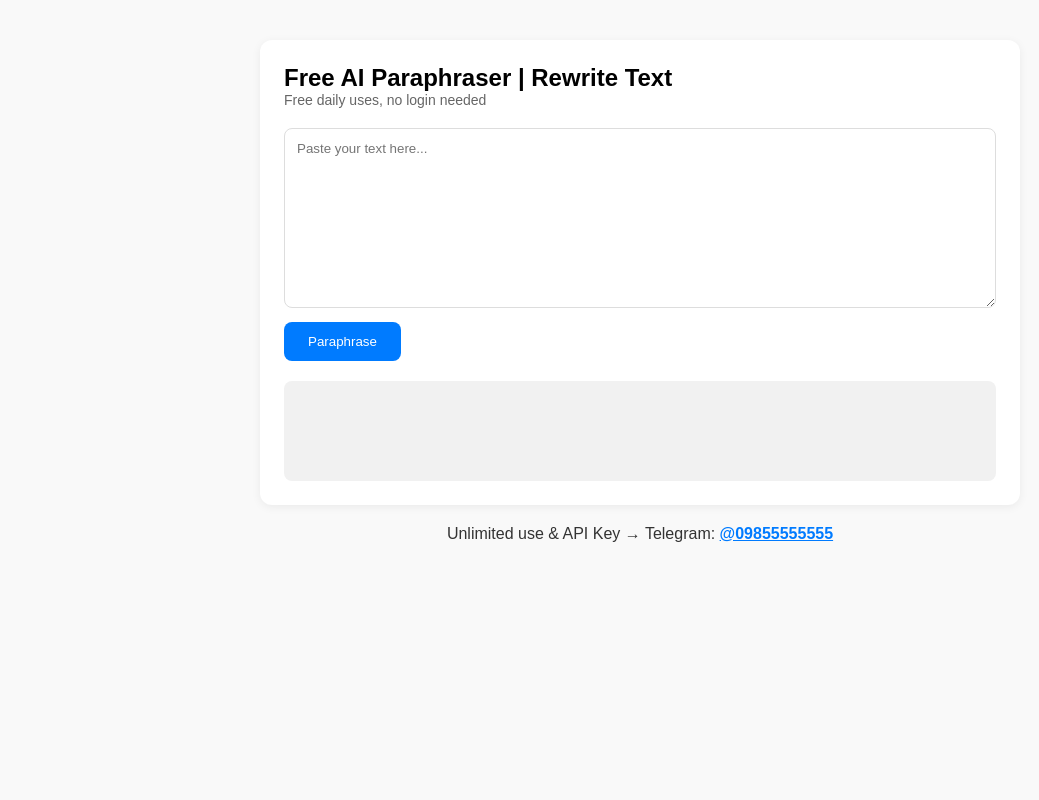
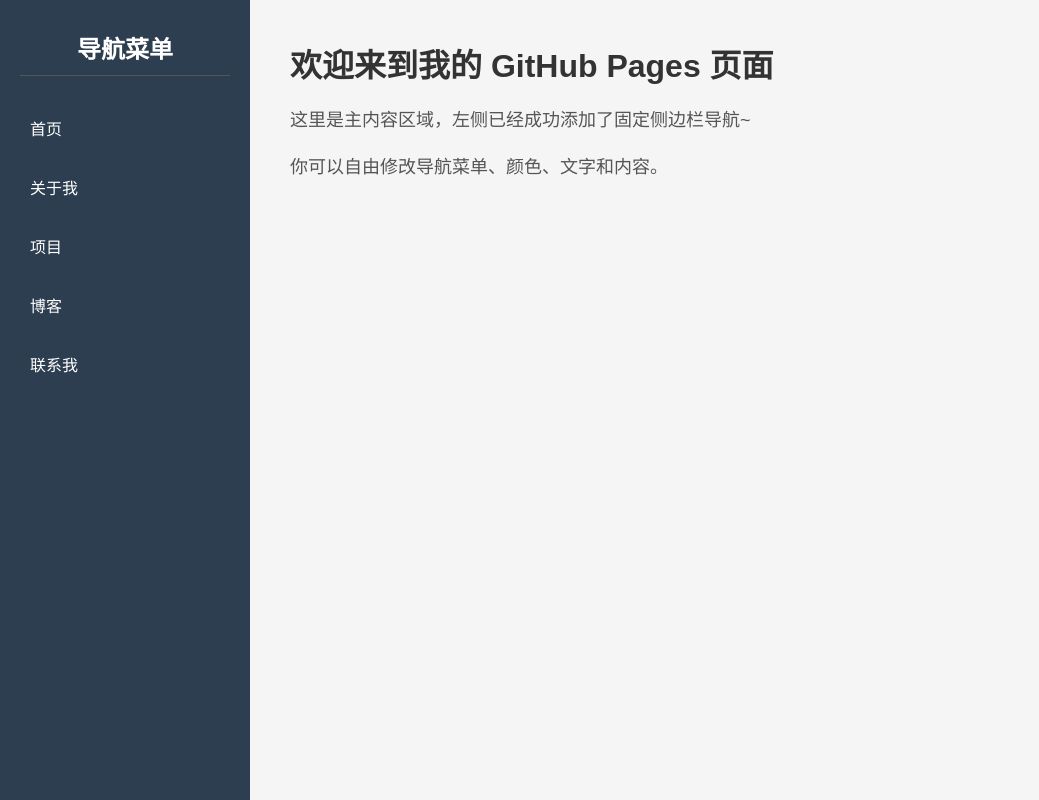
Before and after one commit to wm-cp/wmcp, a plain HTML site: page index.html in a window 1280 px wide. Shown: the whole page, without its empty margins (0-1039 px from the left). Drawn offline with Linux system fonts and the light colour scheme.

Commit message:
Update index.html

```diff
--- a/index.html
+++ b/index.html
@@ -1,57 +1,113 @@
 <!DOCTYPE html>
-<html lang="en">
+<html lang="zh-CN">
 <head>
-  <meta charset="UTF-8">
-  <title>Free AI </title>
-  <style>
-    *{box-sizing:border-box;margin:0;padding:0;font-family:Arial}
-    body{max-width:800px;margin:40px auto;padding:0 20px;background:#f9f9f9}
-    .box{background:white;padding:24px;border-radius:12px;box-shadow:0 2px 10px #00000010}
-    textarea{width:100%;height:180px;padding:12px;margin:10px 0;border:1px solid #ddd;border-radius:8px}
-    button{background:#007bff;color:white;border:none;padding:12px 24px;border-radius:8px;cursor:pointer}
-    .result{margin-top:20px;padding:16px;background:#f1f1f1;border-radius:8px;min-height:100px}
-    .tg{margin-top:20px;text-align:center;color:#333}
-    .tg a{color:#007bff;font-weight:bold}
-    .limit{color:#666;font-size:14px;margin-bottom:10px}
-  </style>
+    <meta charset="UTF-8">
+    <meta name="viewport" content="width=device-width, initial-scale=1.0">
+    <title>我的 GitHub 页面</title>
+    <style>
+        /* 全局样式重置 */
+        * {
+            margin: 0;
+            padding: 0;
+            box-sizing: border-box;
+            font-family: Arial, sans-serif;
+        }
+
+        /* 页面整体布局：左侧侧边栏 + 右侧内容 */
+        body {
+            display: flex;
+            min-height: 100vh;
+        }
+
+        /* ======================
+           左侧固定侧边栏导航
+        ====================== */
+        .sidebar {
+            width: 250px;           /* 侧边栏宽度 */
+            background: #2c3e50;     /* 侧边栏背景色（深色） */
+            color: white;
+            padding: 30px 20px;
+            position: fixed;         /* 固定在左侧不滚动 */
+            height: 100vh;           /* 高度占满屏幕 */
+        }
+
+        /* 侧边栏标题 */
+        .sidebar h2 {
+            text-align: center;
+            margin-bottom: 30px;
+            border-bottom: 1px solid #555;
+            padding-bottom: 10px;
+        }
+
+        /* 导航菜单列表 */
+        .sidebar ul {
+            list-style: none;
+        }
+
+        .sidebar ul li {
+            margin: 15px 0;
+        }
+
+        /* 导航链接样式 */
+        .sidebar ul li a {
+            color: white;
+            text-decoration: none;
+            font-size: 16px;
+            display: block;
+            padding: 10px;
+            border-radius: 4px;
+            transition: 0.3s;
+        }
+
+        /* 鼠标悬浮效果 */
+        .sidebar ul li a:hover {
+            background: #34495e;
+            padding-left: 15px;
+        }
+
+        /* ======================
+           右侧主内容区域
+        ====================== */
+        .content {
+            margin-left: 250px;       /* 避开左侧侧边栏 */
+            padding: 40px;
+            flex: 1;
+            background: #f5f5f5;
+        }
+
+        .content h1 {
+            margin-bottom: 20px;
+            color: #333;
+        }
+
+        .content p {
+            font-size: 18px;
+            line-height: 1.6;
+            color: #555;
+        }
+    </style>
 </head>
 <body>
-  <div class="box">
-    <h2>Free AI Paraphraser | Rewrite Text</h2>
-    <p class="limit">Free daily uses, no login needed</p >
-    <textarea id="input" placeholder="Paste your text here..."></textarea>
-    <button onclick="rewrite()">Paraphrase</button>
-    <div class="result" id="result"></div>
-  </div>
-  <div class="tg">
-    Unlimited use & API Key → Telegram: <a href=" " target="_blank">@09855555555</a >
-  </div>
 
-  <script>
-    let count = 0;
-    async function rewrite() {
-      if(count >= 3) {
-        document.getElementById("result").innerText = "Daily limit reached. DM Telegram for unlimited.";
-        return;
-      }
-      let text = document.getElementById("input").value;
-      if(!text) return alert("Enter text");
-      document.getElementById("result").innerText = "Processing...";
+    <!-- 左侧侧边栏 -->
+    <div class="sidebar">
+        <h2>导航菜单</h2>
+        <ul>
+            <li><a href="#home">首页</a></li>
+            <li><a href="#about">关于我</a></li>
+            <li><a href="#project">项目</a></li>
+            <li><a href="#blog">博客</a></li>
+            <li><a href="#contact">联系我</a></li>
+        </ul>
+    </div>
 
-      // 你换成自己的LLM接口即可
-      const res = await fetch("https://你的转发接口", {
-        method:"POST",
-        headers:{"Content-Type":"application/json"},
-        body:JSON.stringify({
-          model: "gpt-3.5-turbo",
-          messages: [{role:"user",content:"Paraphrase this text: "+text}]
-        })
-      });
-      const data = await res.json();
-      let out = data.choices?.[0]?.message?.content || "Error";
-      document.getElementById("result").innerText = out;
-      count++;
-    }
-  </script>
+    <!-- 右侧主内容 -->
+    <div class="content">
+        <h1>欢迎来到我的 GitHub Pages 页面</h1>
+        <p>这里是主内容区域，左侧已经成功添加了固定侧边栏导航~</p>
+        <br>
+        <p>你可以自由修改导航菜单、颜色、文字和内容。</p>
+    </div>
+
 </body>
 </html>
```
